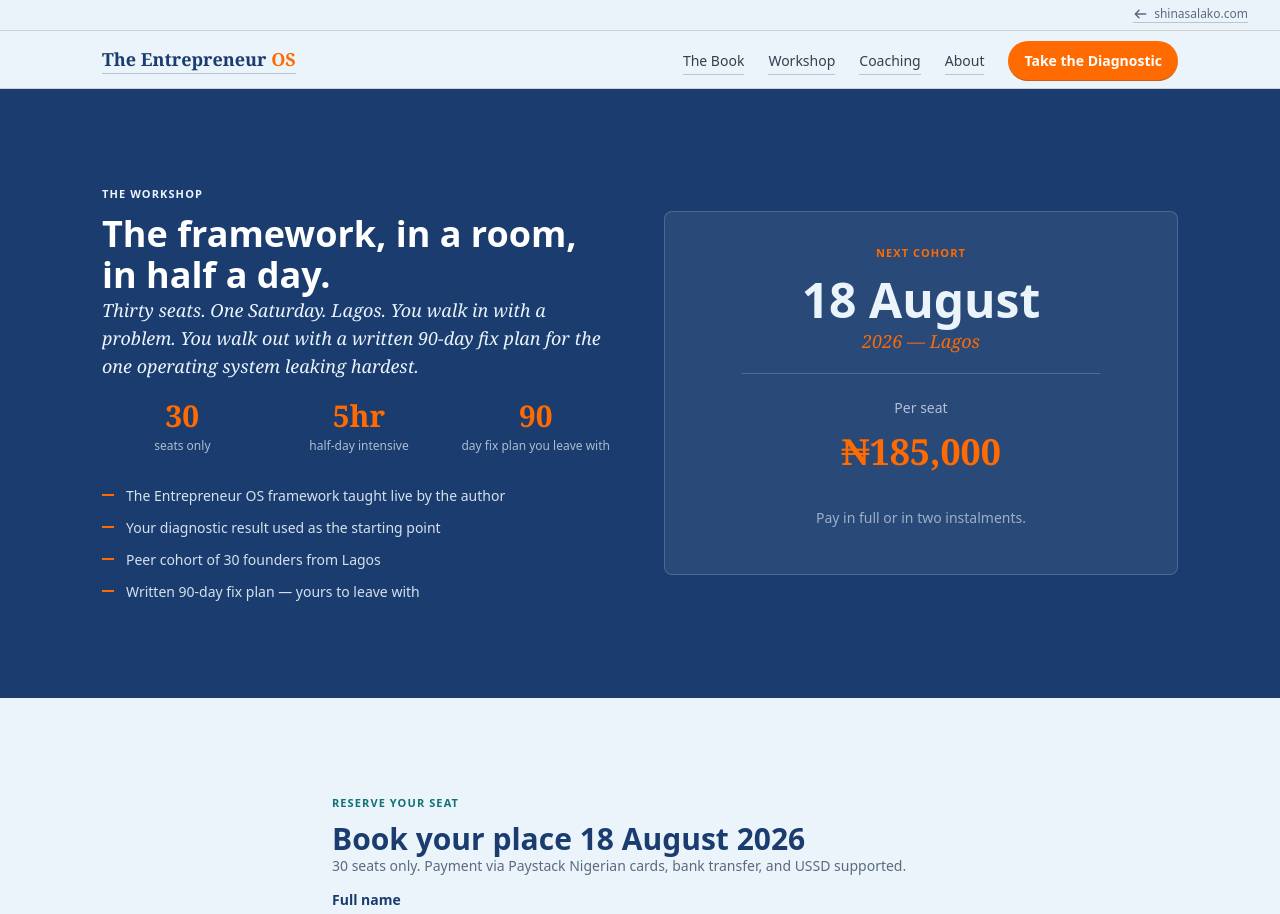
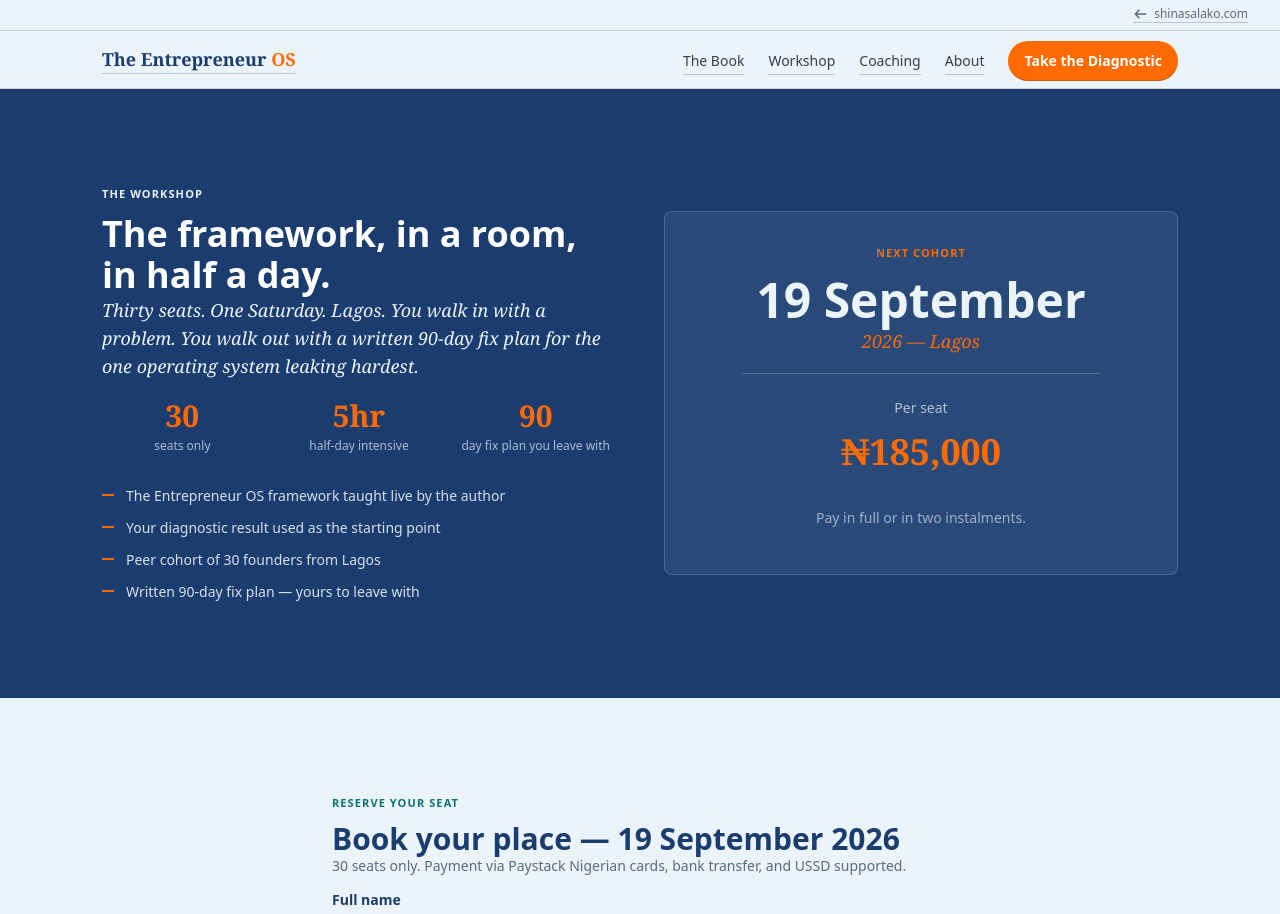
Before and after one commit to techbitdigital/shinasalako-next, a Next.js app: page /entrepreneur-os/workshop in a window 1280 px wide. Shown: the top 914 px of the page. Built offline with nearby package versions, Linux system fonts and the light colour scheme.

Commit message:
fix: workshop date corrected from 18 August to 19 September 2026 across all pages and emails

```diff
--- a/src/app/api/eos/diagnostic/route.ts
+++ b/src/app/api/eos/diagnostic/route.ts
@@ -24,7 +24,7 @@ export async function POST(req: Request) {
         <p>${strongestOS} — keep doing what you're doing here.</p>
         <h3>Your next step</h3>
         <p>
-          <a href="https://shinasalako.com/entrepreneur-os/workshop">See the workshop — 18 August, Lagos</a> |
+          <a href="https://shinasalako.com/entrepreneur-os/workshop">See the workshop — 19 September, Lagos</a> |
           <a href="https://shinasalako.com/entrepreneur-os/book">Pre-order the book</a>
         </p>
         <p>Over the next five days, you'll receive one short email per operating system — starting with your weakest.</p>
--- a/src/app/api/eos/workshop/route.ts
+++ b/src/app/api/eos/workshop/route.ts
@@ -11,10 +11,10 @@ export async function POST(req: Request) {
     await resend.emails.send({
       from: "Shina Salako <hello@shinasalako.com>",
       to: [email],
-      subject: "You are booked — EOS Workshop, 18 August 2026",
+      subject: "You are booked — EOS Workshop, 19 September 2026",
       html: `
         <p>Hi ${name},</p>
-        <p>Your seat is confirmed for the <strong>Entrepreneur OS Half-Day Workshop — 18 August 2026, Lagos</strong>.</p>
+        <p>Your seat is confirmed for the <strong>Entrepreneur OS Half-Day Workshop — 19 September 2026, Lagos</strong>.</p>
         <p><strong>Payment reference:</strong> ${reference}</p>
         <p><strong>Amount paid:</strong> ₦${amount.toLocaleString()}</p>
         ${instalment === "instalment" ? "<p><strong>Note:</strong> This is your first instalment. The second instalment of ₦97,500 is due 14 days before the event.</p>" : ""}
--- a/src/app/entrepreneur-os/workshop/page.tsx
+++ b/src/app/entrepreneur-os/workshop/page.tsx
@@ -46,7 +46,7 @@ export default function EosWorkshopPage() {
             </div>
             <div className="rounded-lg p-8 text-center" style={{ background: "rgba(235,243,251,0.07)", border: "1px solid rgba(235,243,251,0.18)" }}>
               <p className="text-[11px] tracking-widest uppercase font-semibold mb-2" style={{ color: "var(--amber)" }}>Next cohort</p>
-              <h3 className="font-serif text-5xl mb-1" style={{ color: "var(--cream)" }}>18 August</h3>
+              <h3 className="font-serif text-5xl mb-1" style={{ color: "var(--cream)" }}>19 September</h3>
               <p className="font-serif italic mb-6" style={{ color: "var(--amber)" }}>2026 — Lagos</p>
               <hr className="border-0 border-t w-4/5 mx-auto mb-6" style={{ borderColor: "rgba(255,255,255,0.2)" }} />
               <p className="text-sm mb-1" style={{ color: "rgba(235,243,251,0.7)" }}>Per seat</p>
@@ -59,7 +59,7 @@ export default function EosWorkshopPage() {
       <section className="py-16 md:py-24" style={{ background: "var(--cream)" }}>
         <div style={{ maxWidth: "680px" }} className="mx-auto px-5 md:px-8">
           <p className="text-[11px] tracking-widest uppercase font-bold mb-3" style={{ color: "var(--teal)" }}>Reserve your seat</p>
-          <h2 className="font-serif text-2xl sm:text-3xl mb-4" style={{ color: "var(--navy)" }}>Book your place 18 August 2026</h2>
+          <h2 className="font-serif text-2xl sm:text-3xl mb-4" style={{ color: "var(--navy)" }}>Book your place — 19 September 2026</h2>
           <p className="text-sm mb-8" style={{ color: "var(--muted)" }}>30 seats only. Payment via Paystack Nigerian cards, bank transfer, and USSD supported.</p>
           <EosWorkshopBooking />
         </div>
--- a/src/components/eos/EosDiagnosticForm.tsx
+++ b/src/components/eos/EosDiagnosticForm.tsx
@@ -331,7 +331,7 @@ export default function EosDiagnosticForm() {
               <span style={{ color: "#e89456" }}>{founderCtaLabels[weakest]}</span>.
             </h3>
             <p className="text-sm mb-5 max-w-md mx-auto" style={{ color: "rgba(235,243,251,0.85)" }}>
-              18 August 2026 · Lagos · 30 founders in the room · written 90-day plan for the OS the
+              19 September 2026 · Lagos · 30 founders in the room · written 90-day plan for the OS the
               diagnostic just named. Twelve of the thirty seats are reserved for pre-order holders at{" "}
               <strong style={{ color: "var(--cream)" }}>₦155,000</strong> (₦30,000 off the public price of ₦185,000).
             </p>
--- a/src/components/eos/EosWorkshopBooking.tsx
+++ b/src/components/eos/EosWorkshopBooking.tsx
@@ -87,7 +87,7 @@ export default function EosWorkshopBooking() {
     <div className="rounded-lg p-8 text-center" style={{ background: "var(--cream)" }}>
       <p className="font-serif text-2xl mb-2" style={{ color: "var(--navy)" }}>You are booked.</p>
       <p className="text-sm mb-2" style={{ color: "var(--ink-soft)" }}>A confirmation email is on its way to {form.email}.</p>
-      <p className="text-sm" style={{ color: "var(--muted)" }}>See you on 18 August 2026 in Lagos.</p>
+      <p className="text-sm" style={{ color: "var(--muted)" }}>See you on 19 September 2026 in Lagos.</p>
     </div>
   );
 
--- a/src/components/eos/EosWorkshopTeaser.tsx
+++ b/src/components/eos/EosWorkshopTeaser.tsx
@@ -58,7 +58,7 @@ export default function EosWorkshopTeaser() {
                 Next cohort
               </p>
               <h3 className="font-serif text-5xl mb-1" style={{ color: "var(--cream)" }}>
-                18 August
+                19 September
               </h3>
               <p className="font-serif italic" style={{ color: "var(--amber)" }}>
                 2026 — Lagos
```
